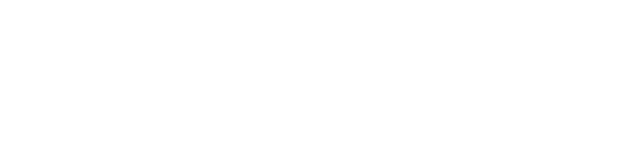
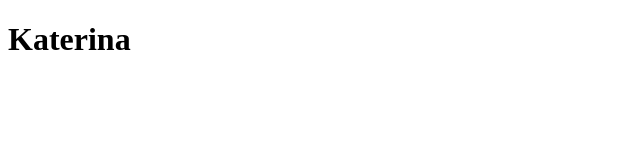
Before and after one commit to SKaterinaS/Tutorial, a plain HTML site: page index.html in a window 1280 px wide. Shown: the whole page, without its empty margins (0-640 px from the left). Drawn offline with Linux system fonts and the light colour scheme.

Commit message:
Update index.html

```diff
--- a/index.html
+++ b/index.html
@@ -6,5 +6,7 @@
     <meta name="viewport" content="width=device-width, initial-scale=1.0" />
     <title>Document</title>
   </head>
-  <body></body>
+  <body>
+    <h1>Katerina</h1>
+  </body>
 </html>
```
